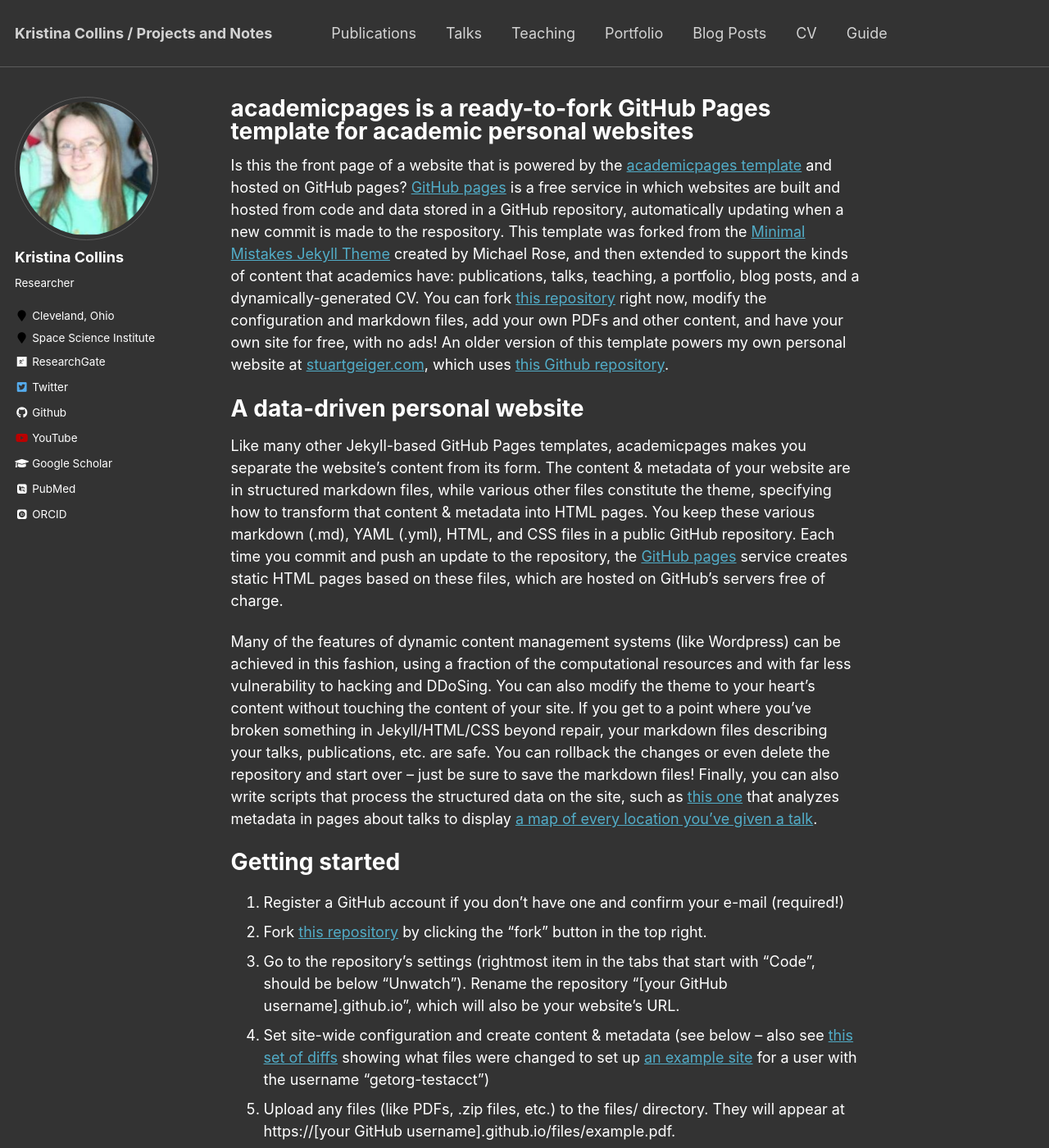
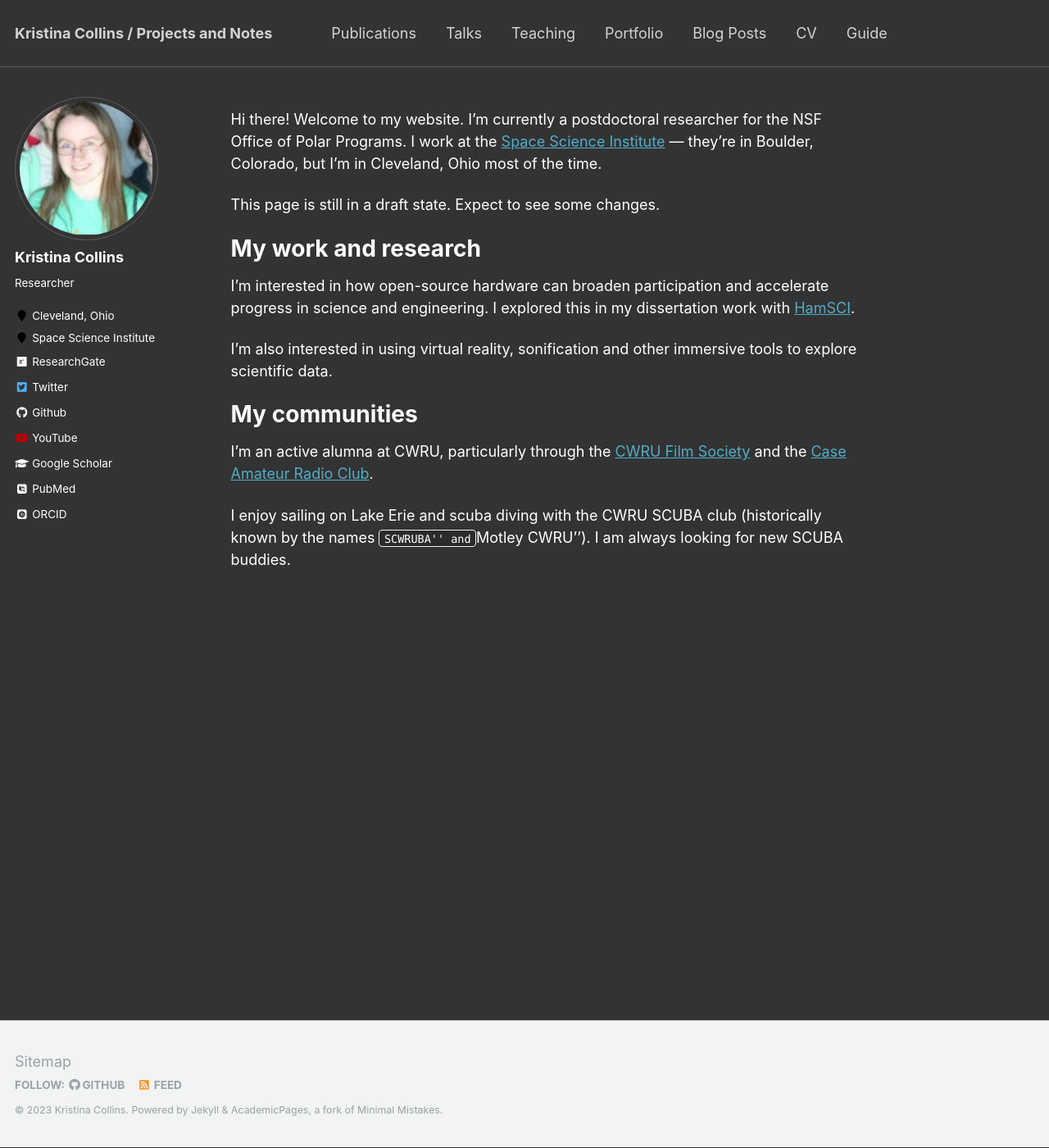
Before and after one commit to KCollins/KCollins.github.io, a Jekyll site: the page built from _pages/about.md, in a window 1280 px wide and 1400 px high. Shown: the whole window at 82% size. Built offline with Jekyll 4.4.1, drawn with Linux system fonts in a browser that asks for light colours; some web fonts are replaced; some of the changed text lies outside the part shown.

Commit message:
Edit about.md

```diff
--- a/_pages/about.md
+++ b/_pages/about.md
@@ -1,6 +1,6 @@
 ---
 permalink: /
-title: "academicpages is a ready-to-fork GitHub Pages template for academic personal websites"
+title: ""
 excerpt: "About me"
 author_profile: true
 redirect_from:
@@ -8,7 +8,27 @@ redirect_from:
   - /about.html
 ---
 
-Is this the front page of a website that is powered by the [academicpages template](https://github.com/academicpages/academicpages.github.io) and hosted on GitHub pages? [GitHub pages](https://pages.github.com) is a free service in which websites are built and hosted from code and data stored in a GitHub repository, automatically updating when a new commit is made to the respository. This template was forked from the [Minimal Mistakes Jekyll Theme](https://mmistakes.github.io/minimal-mistakes/) created by Michael Rose, and then extended to support the kinds of content that academics have: publications, talks, teaching, a portfolio, blog posts, and a dynamically-generated CV. You can fork [this repository](https://github.com/academicpages/academicpages.github.io) right now, modify the configuration and markdown files, add your own PDFs and other content, and have your own site for free, with no ads! An older version of this template powers my own personal website at [stuartgeiger.com](http://stuartgeiger.com), which uses [this Github repository](https://github.com/staeiou/staeiou.github.io).
+Hi there! Welcome to my website. I'm currently a postdoctoral researcher for the NSF Office of Polar Programs. I work at the [Space Science Institute](https://www.spacescience.org) — they're in Boulder, Colorado, but I'm in Cleveland, Ohio most of the time.
+
+This page is still in a draft state. Expect to see some changes.
+
+My work and research
+======
+I'm interested in how open-source hardware can broaden participation and accelerate progress in science and engineering. I explored this in my dissertation work with [HamSCI](https://www.hamsci.org).
+
+I'm also interested in using virtual reality, sonification and other immersive tools to explore scientific data.
+
+
+
+My communities
+======
+
+
+I'm an active alumna at CWRU, particularly through the [CWRU Film Society](https://films.case.edu) and the [Case Amateur Radio Club](https://w8edu.wordpress.com).
+
+I enjoy sailing on Lake Erie and scuba diving with the CWRU SCUBA club (historically known by the names ``SCWRUBA'' and ``Motley CWRU''). I am always looking for new SCUBA buddies.
+
+<!-- Is this the front page of a website that is powered by the [academicpages template](https://github.com/academicpages/academicpages.github.io) and hosted on GitHub pages? [GitHub pages](https://pages.github.com) is a free service in which websites are built and hosted from code and data stored in a GitHub repository, automatically updating when a new commit is made to the respository. This template was forked from the [Minimal Mistakes Jekyll Theme](https://mmistakes.github.io/minimal-mistakes/) created by Michael Rose, and then extended to support the kinds of content that academics have: publications, talks, teaching, a portfolio, blog posts, and a dynamically-generated CV. You can fork [this repository](https://github.com/academicpages/academicpages.github.io) right now, modify the configuration and markdown files, add your own PDFs and other content, and have your own site for free, with no ads! An older version of this template powers my own personal website at [stuartgeiger.com](http://stuartgeiger.com), which uses [this Github repository](https://github.com/staeiou/staeiou.github.io).
 
 A data-driven personal website
 ======
@@ -47,4 +67,4 @@ Example: editing a markdown file for a talk
 
 For more info
 ------
-More info about configuring academicpages can be found in [the guide](https://academicpages.github.io/markdown/). The [guides for the Minimal Mistakes theme](https://mmistakes.github.io/minimal-mistakes/docs/configuration/) (which this theme was forked from) might also be helpful.
+More info about configuring academicpages can be found in [the guide](https://academicpages.github.io/markdown/). The [guides for the Minimal Mistakes theme](https://mmistakes.github.io/minimal-mistakes/docs/configuration/) (which this theme was forked from) might also be helpful. -->
```
